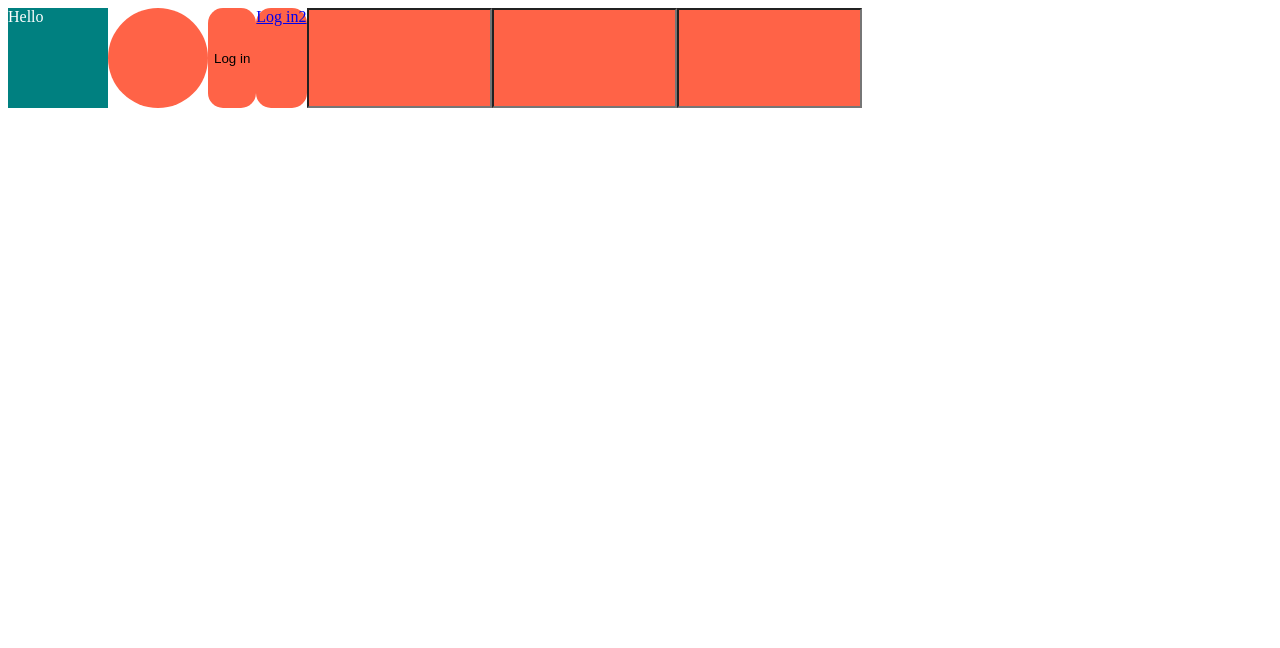
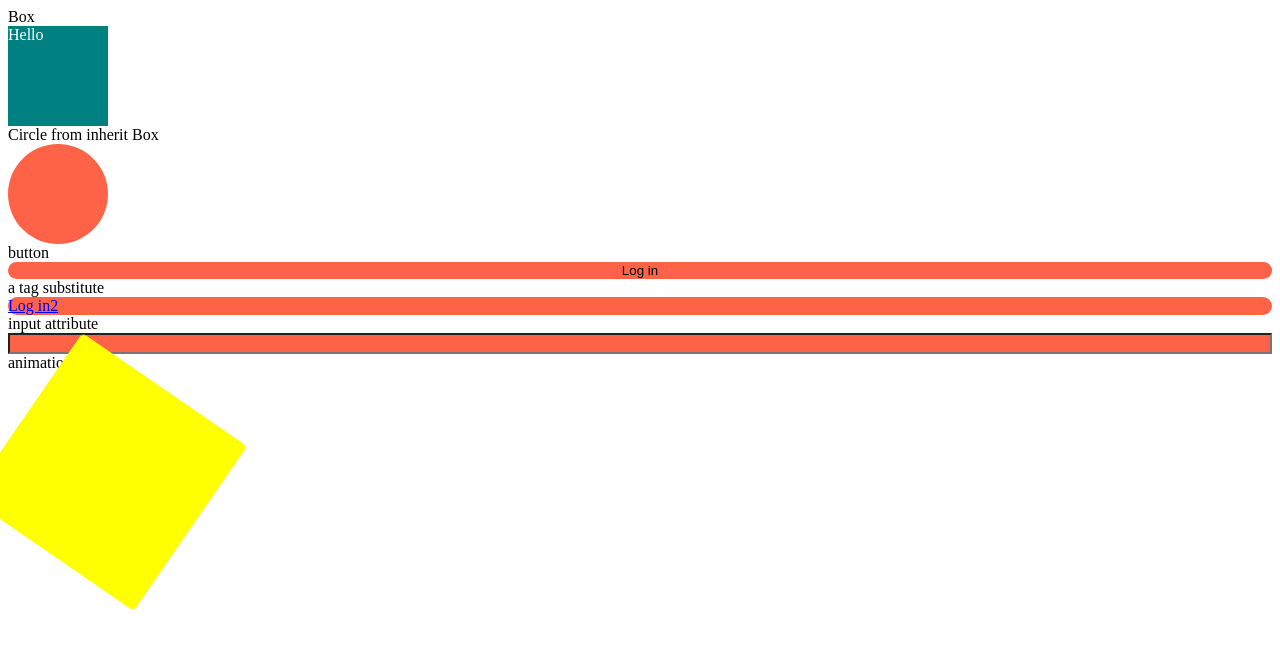
Before and after one commit to hyungjun-tech01/react-masterclass, a React (Create React App) app: page / in a window 1280 px wide. Shown: the top 648 px of the page. Built offline with nearby package versions, Linux system fonts and the light colour scheme.

Commit message:
animation 작업중

```diff
--- a/src/App.js
+++ b/src/App.js
@@ -1,4 +1,5 @@
-import styled from "styled-components";
+// 예는 또 왜 이렇게 import 하는겨 ㅠㅠ
+import styled, {keyframes}  from "styled-components";
 
 // stlyle 정의  const 로 정의 styled.div(html tag 이름으로 )
 // css 비해 바뀌는 게
@@ -9,6 +10,8 @@ import styled from "styled-components";
 // 자동 완성이 안됨
 const Father = styled.div`
   display :flex ;
+  flex-direction : column;
+  flex-wrap : nowrap;
   `;
 
 // tag 에서부터 값을 받아 오고 싶을때 prop 이용
@@ -38,20 +41,44 @@ const Input = styled.input.attrs({required:true , maxLength:10})`
   required:true;
   maxLength:10
 `;
+// animation keyframes
+const rotationAnimation = keyframes`
+  from {
+    transform:rotate(0deg);
+    border-radius:0;
+  }
+  to {
+    transform:rotate(360deg);
+    border-radius:50px;
+  }
+`;
+
+//animation을 위한 Box
+const AnimationBox = styled.div`
+  height:200px;
+  width:200px;
+  background-color : yellow;
+  animation:${rotationAnimation} 5s linear infinite;
+`;
+
 
 function App() {
   return (
     <Father>
+      <span>Box</span>
       <Box bgColor="teal">
         <Text>Hello</Text>
       </Box>
+      <span>Circle from inherit Box </span>
       <Circle bgColor="tomato"/>
+      <span>button</span>
       <Button> Log in </Button>
+      <span> a tag substitute </span>
       <Button as="a" href="/"> Log in2 </Button>
-
-      <Input required/>
+      <span>input attribute</span>
       <Input />
-      <Input />
+      <span>animation</span>
+      <AnimationBox />
     </Father>
   );
 }
```
